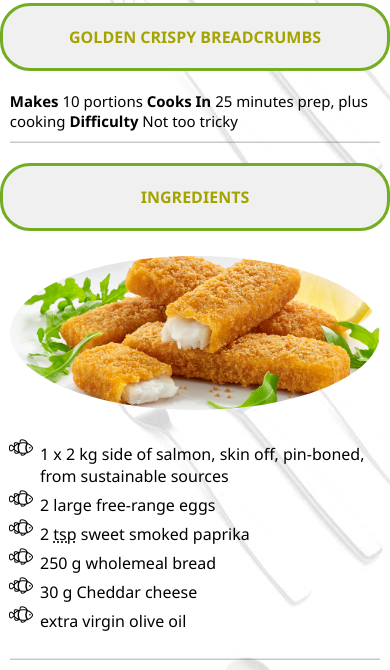
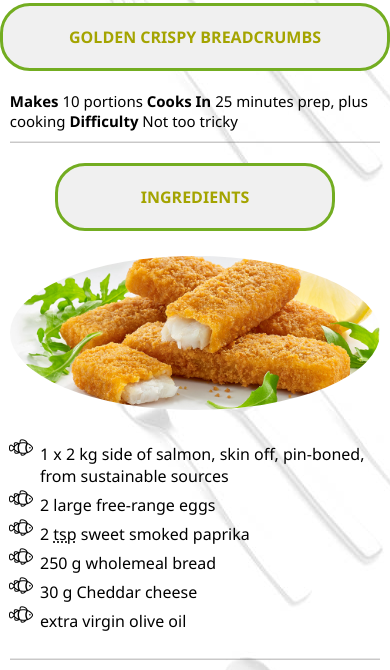
Before and after one commit to naifAlbalawi/HW2, a plain HTML site: page FishFinger.html in a window 390 px wide. Shown: the part 141-811 px from the top of the page. Drawn offline with Linux system fonts and the light colour scheme.

Commit message:
styling h1 h2 length

```diff
--- a/FishRecipe.css
+++ b/FishRecipe.css
@@ -284,4 +284,7 @@ footer {
     .boraderright {
         border-right: hidden;
     }
+    h2 {
+        max-width: 60%;
+    }
 }
```
